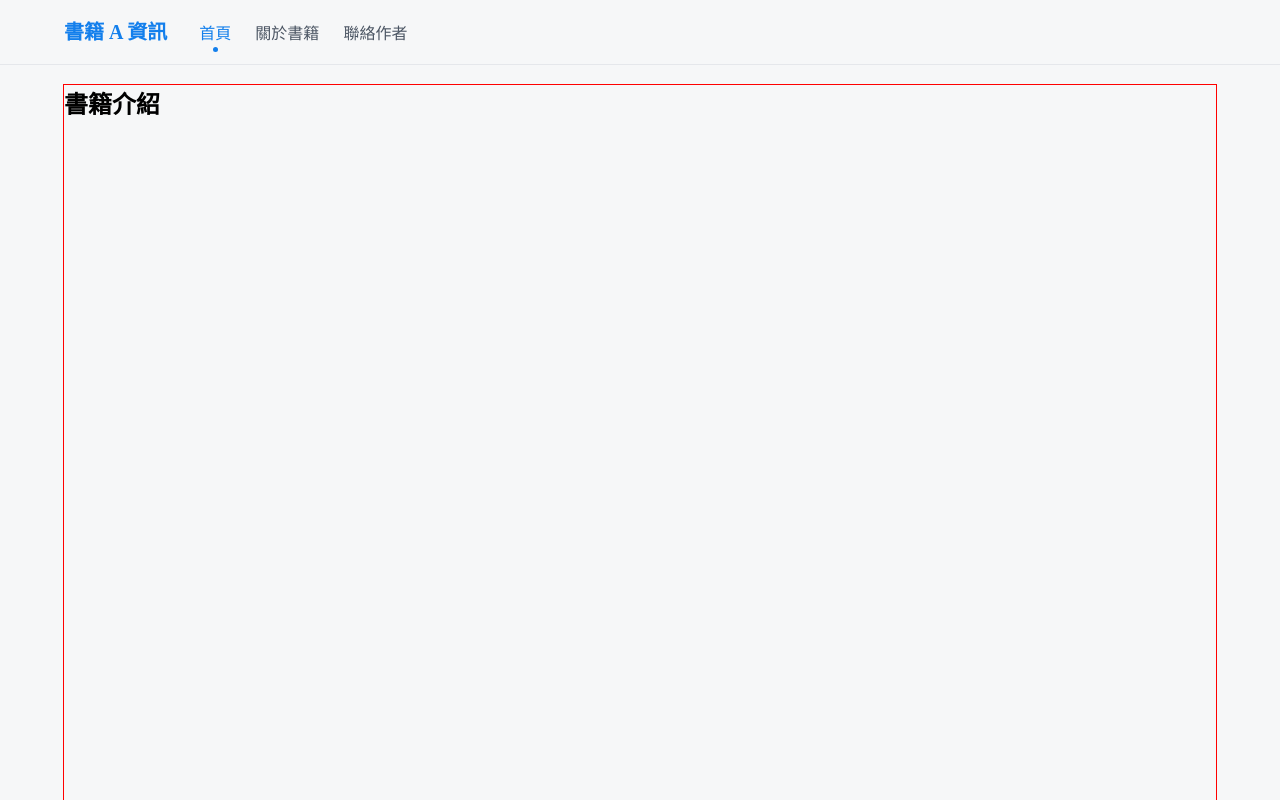
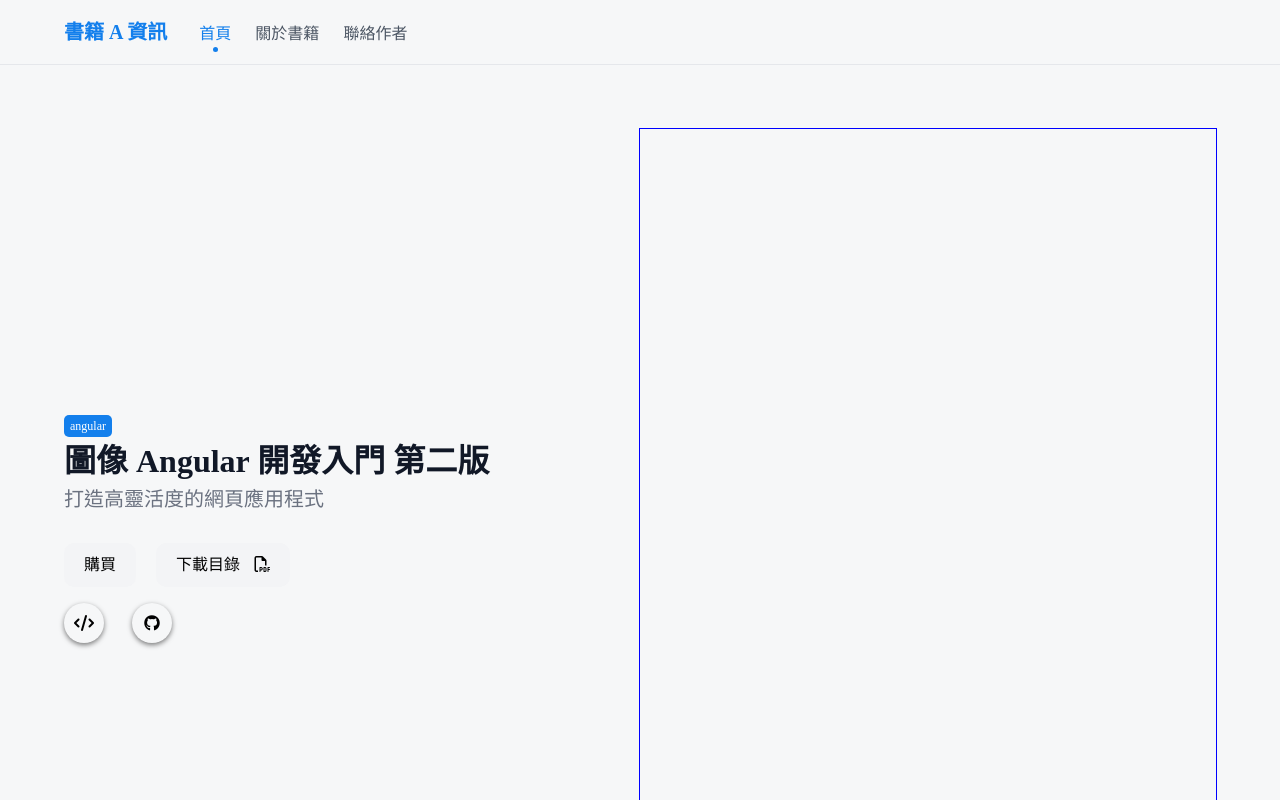
Before and after one commit to 15131294-cmd/mcu-115-1-web-15131294, a plain HTML site: page src/book.html in a window 1280 px wide. Shown: the top 800 px of the page. Drawn offline with Linux system fonts and the light colour scheme.

Commit message:
feat(book): 首頁文字結構與樣式設定

```diff
--- a/src/book.html
+++ b/src/book.html
@@ -5,6 +5,7 @@
     <meta name="viewport" content="width=device-width, initial-scale=1.0" />
     <title>書籍 A 資訊</title>
     <link rel="stylesheet" href="book.min.css" />
+    <link rel="stylesheet" href="https://cdnjs.cloudflare.com/ajax/libs/font-awesome/6.6.0/css/all.min.css" />
   </head>
   <body>
     <section>
@@ -21,7 +22,22 @@
         </div>
       </header>
             <main class="wrapper">
-        <div id="home" class="home"><h1>書籍介紹</h1></div>
+        <div id="home" class="home">
+          <div class="text">
+            <span>angular</span>
+            <h3>圖像 Angular 開發入門 第二版</h3>
+            <strong>打造高靈活度的網頁應用程式</strong>
+            <div class="button">
+              <button type="button">購買</button>
+              <button type="button">下載目錄 <i class="fa-regular fa-file-pdf"></i></button>
+            </div>
+            <div class="icons">
+              <div class="icon"><i class="fa-solid fa-code"></i></div>
+              <div class="icon"><i class="fa-brands fa-github"></i></div>
+            </div>
+          </div>
+          <div class="image"></div>
+        </div>
         <div id="book" class="page"><h2>關於書籍</h2></div>
        <div id="contact" class="page"><h2>聯絡作者</h2></div>
       </main>
--- a/src/scss/_color.scss
+++ b/src/scss/_color.scss
@@ -1,5 +1,7 @@
 :root {
   --primary-color: #137fec;
+  --second-color: #aa8e12;
+  --white-color: #fff;
   --background-color: #f6f7f8;
   --text-color: #4b5563;
   --border-color: #e5e7eb;
--- /dev/null
+++ b/src/scss/book/_home.scss
@@ -0,0 +1,81 @@
+@use "../common";
+
+div.home {
+  display: flex;
+  justify-content: space-between;
+
+  > div {
+    width: 50%;
+
+    &.text {
+      display: flex;
+      flex-direction: column;
+      justify-content: center;
+
+      > span {
+        align-self: flex-start;
+        background-color: var(--primary-color);
+        color: var(--white-color);
+        padding: 3px 6px;
+        @include common.fontStyle(0.75rem, 400, 1rem);
+        border-radius: 5px;
+      }
+
+      h3 {
+        margin: 0;
+        @include common.fontStyle(2rem, 700, 3rem);
+        color: var(--header-color);
+      }
+      strong {
+        @include common.fontStyle(1.25rem, 400, 1.75rem);
+        margin-bottom: 30px;
+        color: var(--gray-color-500);
+      }
+
+      div {
+        &.button {
+          display: flex;
+          gap: 1.25rem;
+
+          button {
+            @include common.fontStyle(1rem, 500, 1.25rem);
+            padding: 0.75rem 1.25rem;
+            background-color: var(--gray-color-100);
+            border: none;
+            border-radius: 10px;
+            cursor: pointer;
+
+            &:hover {
+              background-color: var(--second-color);
+              color: var(--white-color);
+            }
+
+            > i {
+              margin-left: 10px;
+            }
+          }
+        }
+        &.icons {
+          margin-top: 1rem;
+          display: flex;
+          gap: 1.75rem;
+
+          .icon {
+            display: flex;
+            justify-content: center;
+            align-items: center;
+            width: 40px;
+            height: 40px;
+            border-radius: 50%;
+            box-shadow: 0px 2px 5px 0px rgba(0, 0, 0, 0.5);
+            cursor: pointer;
+          }
+        }
+      }
+    }
+
+    &.image {
+      outline: solid 1px blue;
+    }
+  }
+}
--- a/src/scss/book/_main.scss
+++ b/src/scss/book/_main.scss
@@ -24,7 +24,7 @@ section {
     padding-right: var(--container-padding-right);
 
     > div {
-      outline: solid 1px red;
+      padding-block: 4rem;
 
       &[id] {
         scroll-margin-top: var(--book-header-offset);
@@ -35,6 +35,7 @@ section {
       }
 
       &.page {
+        outline: solid 1px red;
         min-height: 700px;
       }
     }
--- a/src/scss/book/book.scss
+++ b/src/scss/book/book.scss
@@ -3,6 +3,7 @@
 @use "./header";
 @use "./main";
 @use "./footer";
+@use "./home";
 
 html,
 body {
```
Also changed, not shown: src/book.min.css, src/style.min.css, 2 other files.
